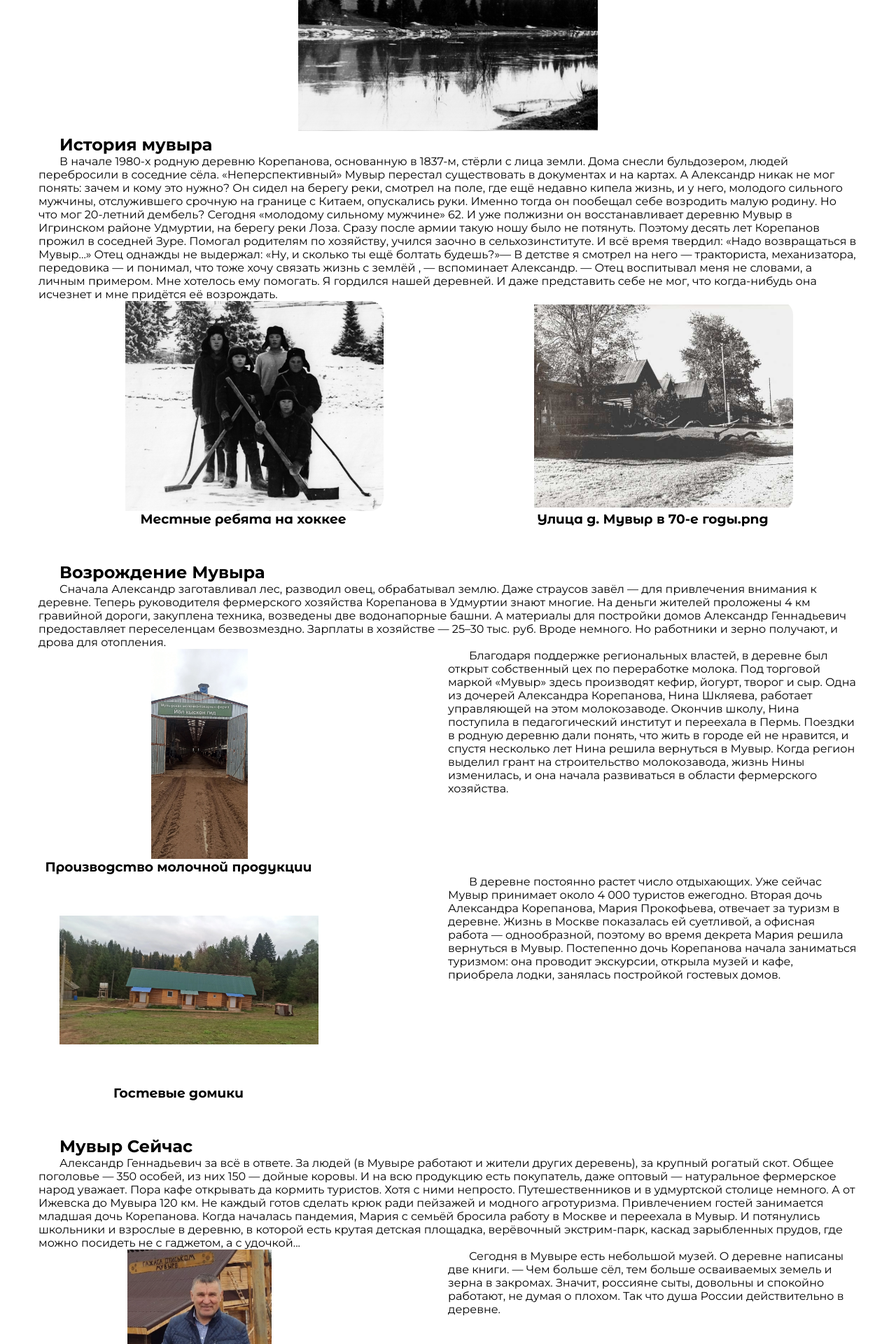
After one commit to HeBejas/Hakaton2, a PHP site: page /history.php in a window 1280 px wide; the page is wider, and only the part inside the window is pictured. The commit adds this page. Shown: the part 228-2148 px from the top of that part at 70% size. Run offline with PHP 8.4, Linux system fonts and the light colour scheme.

Commit message:
v0.2beta

```diff
--- /dev/null
+++ b/assets/css/history.css
@@ -0,0 +1,61 @@
+.about_content_block{
+    margin-bottom: 50px;
+    text-indent: 30px;
+}
+.about_content h2{
+	position: relative;
+    left: 30px;
+}
+.about_content_info{
+    width: 500px;
+    letter-spacing: 2px;
+	line-height: 20px;
+}
+.about_content{
+    display: flex;
+    justify-content: center;
+	flex-direction: column;
+	align-items: center;
+}
+.about_image{
+    width: 100%;
+    height: 300px;
+    overflow: hidden;
+}
+.about_image img {
+    width: 100%;
+    height: 100%;
+    object-fit: contain;
+    object-position: center;
+}
+.about_image_side_box{
+    height: 300px;
+    width: 400px;
+    overflow: hidden;
+    border-radius: 20px;
+}
+.about_image_side_box img {
+    width: 100%;
+    height: 100%;
+    object-fit: contain;
+    object-position: center;
+}
+.about_content_img_side{
+    display: flex;
+    flex-direction: column;
+    justify-content: center;
+    align-items: center;
+    letter-spacing: normal;
+}
+.about_imgs {
+    display: flex;
+    justify-content: space-around;
+}
+.about_text_block {
+    width: 50%;
+}
+h3 {
+    text-align: center;
+    font-family: 'Montserrat Alternates', sans-serif;
+    text-indent: 0px;
+}
--- a/assets/css/main.css
+++ b/assets/css/main.css
@@ -18,10 +18,6 @@
 }
 .welcome span {
     font-size: 160px;
-}
-.flex_space_between {
-    display: flex;
-    justify-content: space-between;
 }
 .header {
     font-family: 'Montserrat Alternates', sans-serif;
--- a/assets/css/style.css
+++ b/assets/css/style.css
@@ -23,6 +23,10 @@ header, footer {
 .container {
     width: 1170px;
     margin: 0px auto;
+}
+.flex_space_between {
+    display: flex;
+    justify-content: space-between;
 }
 /* HEADER */
 header {
--- /dev/null
+++ b/history.php
@@ -0,0 +1,151 @@
+<!DOCTYPE html>
+<html lang="ru">
+<head>
+    <meta charset="UTF-8">
+    <meta name="viewport" content="width=device-width, initial-scale=1.0">
+    <title>История Мувыра</title>
+    <link rel="icon" type="image/x-icon" href="assets/images/logo.png">
+    <link rel="stylesheet" href="assets/css/style.css">
+    <link rel="stylesheet" href="assets/css/history.css">
+    <script src="assets/js/jquery.js"></script>
+</head>
+<body>
+    <?include 'include/header.php'?>
+    <div class="about_content">
+        <div class="container">
+            <div class="about_image">
+                <img src="assets/images/muvir_story2.PNG.jpg">
+            </div>
+            <h2>История мувыра</h2>
+            <div class="about_content_block">
+                В начале 1980-х родную деревню Корепанова, основанную в 1837-м, стёрли с лица земли.
+                Дома снесли бульдозером, людей перебросили в соседние сёла.
+                «Неперспективный» Мувыр перестал существовать в документах и на картах.
+                А Александр никак не мог понять: зачем и кому это нужно?
+                Он сидел на берегу реки, смотрел на поле, где ещё недавно кипела жизнь, и у него,
+                молодого сильного мужчины, отслужившего срочную на границе с Китаем, опускались руки.
+                Именно тогда он пообещал себе возродить малую родину. Но что мог 20-летний дембель?
+                Сегодня «молодому сильному мужчине» 62.
+
+                И уже полжизни он восстанавливает деревню Мувыр в Игринском районе Удмуртии,
+                на берегу реки Лоза. Сразу после армии такую ношу было не потянуть.
+                Поэтому десять лет Корепанов прожил в соседней Зуре.
+                Помогал родителям по хозяйству, учился заочно в сельхозинституте.
+                И всё время твердил: «Надо возвращаться в Мувыр...» Отец однажды не выдержал:
+                «Ну, и сколько ты ещё болтать будешь?»— В детстве я смотрел на него — тракториста,
+                механизатора, передовика — и понимал, что тоже хочу связать жизнь с землёй
+                , — вспоминает Александр. — Отец воспитывал меня не словами, а личным примером.
+                Мне хотелось ему помогать. Я гордился нашей деревней.
+                И даже представить себе не мог, что когда-нибудь она исчезнет и мне придётся её возрождать.
+                <div class="about_imgs">
+                    <div class="about_content_img_side">
+                        <div class="about_image_side_box">
+                            <img class="about_image_side" src="assets/images/muvir_story1.PNG">
+                        </div>
+                        <h3>Местные ребята на хоккее</h3>
+                    </div>
+
+                    <div class="about_content_img_side">
+                        <div class="about_image_side_box">
+                            <img class="about_image_side" src="assets/images/about3.png">
+                        </div>
+                        <h3>Улица д. Мувыр в 70-е годы.png</h3>
+                    </div>
+                </div>
+
+
+            </div>
+            <h2>Возрождение Мувыра</h2>
+            <div class="about_content_block">
+                Сначала Александр заготавливал лес, разводил овец, обрабатывал землю.
+                Даже страусов завёл — для привлечения внимания к деревне.
+                Теперь руководителя фермерского хозяйства Корепанова в Удмуртии знают многие.
+                На деньги жителей проложены 4 км гравийной дороги, закуплена техника, возведены две водонапорные башни.
+                А материалы для постройки домов Александр Геннадьевич предоставляет переселенцам безвозмездно.
+                Зарплаты в хозяйстве — 25–30 тыс. руб. Вроде немного. Но работники и зерно получают, и дрова для отопления.
+                <div class="flex_space_between">
+                    <div class="about_content_img_side">
+                        <div class="about_image_side_box">
+                            <img class="about_image_side" src="assets/images/about4.jpg">
+                        </div>
+                        <h3>Производство молочной продукции</h3>
+                    </div>
+                    <div class="about_text_block">
+                        Благодаря поддержке региональных властей, в деревне был открыт собственный цех по переработке молока.
+                        Под торговой маркой «Мувыр» здесь производят кефир, йогурт, творог и сыр.
+                        Одна из дочерей Александра Корепанова, Нина Шкляева, работает управляющей на этом молокозаводе.
+                        Окончив школу, Нина поступила в педагогический институт и переехала в Пермь.
+                        Поездки в родную деревню дали понять, что жить в городе ей не нравится,
+                        и спустя несколько лет Нина решила вернуться в Мувыр.
+                        Когда регион выделил грант на строительство молокозавода,
+                        жизнь Нины изменилась, и она начала развиваться в области фермерского хозяйства.
+                    </div>
+                </div>
+
+                <div class="flex_space_between">
+                    <div class="about_content_img_side">
+                        <div class="about_image_side_box">
+                            <img class="about_image_side" src="assets/images/about5.jpg">
+                        </div>
+                        <h3>Гостевые домики</h3>
+                    </div>
+                    <div class="about_text_block">
+                        В деревне постоянно растет число отдыхающих.
+                        Уже сейчас Мувыр принимает около 4 000 туристов ежегодно.
+                        Вторая дочь Александра Корепанова, Мария Прокофьева, отвечает за туризм в деревне.
+                        Жизнь в Москве показалась ей суетливой, а офисная работа —
+                        однообразной, поэтому во время декрета Мария решила вернуться в Мувыр.
+                        Постепенно дочь Корепанова начала заниматься туризмом:
+                        она проводит экскурсии, открыла музей и кафе, приобрела лодки, занялась постройкой гостевых домов.
+                    </div>
+                </div>
+            </div>
+            <h2>Мувыр Сейчас</h2>
+            <div class="about_content_block">
+                Александр Геннадьевич за всё в ответе.
+                За людей (в Мувыре работают и жители других деревень),
+                за крупный рогатый скот. Общее поголовье — 350 особей,
+                из них 150 — дойные коровы. И на всю продукцию есть покупатель,
+                даже оптовый — натуральное фермерское народ уважает.
+                Пора кафе открывать да кормить туристов. Хотя с ними непросто.
+                Путешественников и в удмуртской столице немного.
+                А от Ижевска до Мувыра 120 км. Не каждый готов сделать крюк ради пейзажей и модного агротуризма.
+                Привлечением гостей занимается младшая дочь Корепанова. Когда началась пандемия,
+                Мария с семьёй бросила работу в Москве и переехала в Мувыр.
+                И потянулись школьники и взрослые в деревню, в которой есть крутая детская площадка,
+                верёвочный экстрим-парк, каскад зарыбленных прудов, где можно посидеть не с гаджетом, а с удочкой...
+                <div class="flex_space_between">
+                    <div class="about_content_img_side">
+                        <div class="about_image_side_box">
+                            <img class="about_image_side" src="assets/images/korepanov.PNG">
+                        </div>
+                        <h3>Александр Корепанов</h3>
+                    </div>
+                    <div class="about_text_block">
+                        Сегодня в Мувыре есть небольшой музей. О деревне написаны две книги.
+                        — Чем больше сёл, тем больше осваиваемых земель и зерна в закромах.
+                        Значит, россияне сыты, довольны и спокойно работают, не думая о плохом.
+                        Так что душа России действительно в деревне.
+                    </div>
+                </div>
+            </div>
+
+            <h2>Приезжайте в Мувыр!</h2>
+            <div class="about_content_block">
+            Мувыр — уютная деревня, не похожая на все остальные. Несмотря на привычный стереотип о деревенской жизни, здесь можно одновременно жить на природе и самореализовываться. Это место идеально подходит тем,
+            кто устал от ритма большого города и всегда мечтал иметь дом в настоящей русской деревне.
+            </div>
+
+            <div class="about_content_img_side">
+                <div class="about_image_side_box">
+                    <img class="about_image_side" src="assets/images/about6.jpg">
+                </div>
+            </div>
+        </div>
+    </div>
+    <?include 'include/footer.php'?>
+    <script>
+        $("#history").addClass("active_header_btn")
+    </script>
+</body>
+</html>
--- a/include/header.php
+++ b/include/header.php
@@ -5,18 +5,18 @@
                 <div class="drop_container">
                     <div class="drop_btn hover"><img src="assets/images/drop.svg" alt="Список" style="margin-right: 20px">Услуги</div>
                     <div class="drop">
-                        <a href="" class="hover">Экскурсии</a>
-                        <a href="" class="hover">Мероприятия</a>
-                        <a href="" class="hover">Гостевые домики</a>
-                        <a href="" class="hover">Развлечения</a>
-                        <a href="" class="hover">Молочная продукция</a>
-                        <a href="#" class="hover">История</a>
+                        <a href="tours.php" class="hover" id="tours">Экскурсии</a>
+                        <a href="events.php" class="hover" id="events">Мероприятия</a>
+                        <a href="houses.php" class="hover" id="houses">Гостевые домики</a>
+                        <a href="funs.php" class="hover" id="funs">Развлечения</a>
+                        <a href="milk.php" class="hover" id="milk">Молочная продукция</a>
+                        <a href="history.php" class="hover" id="history">История</a>
                     </div>
                 </div>
-                <a href="#" class="hover">Инвесторам</a>
+                <a href="investors.php" class="hover" id="investors">Инвесторам</a>
             </div>
             <div class="header_logo">
-                <a href=""><img src="assets/images/logo.png" alt="Логотип"></a>
+                <a href="/mvr"><img src="assets/images/logo.png" alt="Логотип"></a>
             </div>
             <div>
                 <div class="icons">
```
Also changed, not shown: assets/css/events.css (added, +87 -0 lines), events.php (added, +69 -0 lines), funs.php (added, +20 -0 lines), houses.php (added, +20 -0 lines), investors.php (added, +20 -0 lines), milk.php (added, +20 -0 lines), tours.php (added, +20 -0 lines), assets/images/about3.png (added), assets/images/about4.jpg (added), assets/images/about5.jpg (added), assets/images/about6.jpg (added), assets/images/korepanov.PNG (added), assets/images/muvir_story1.PNG (added), assets/images/muvir_story2.PNG.jpg (added).
